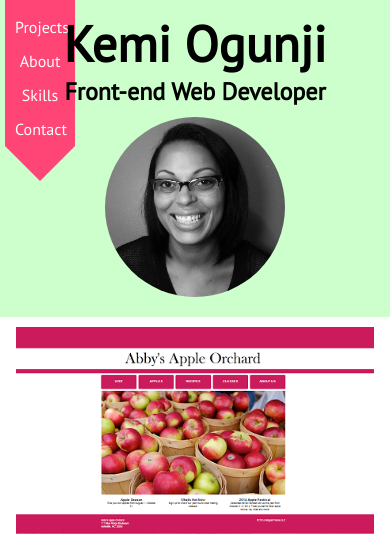
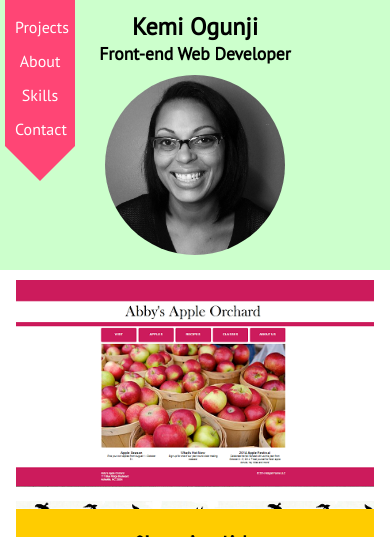
Before and after one commit to kemiwins/portfolio, a PHP site: page / in a window 390 px wide. Shown: the top 537 px of the page. Run offline with PHP 8.4, Linux system fonts and the light colour scheme.

Commit message:
percentage font-size name

```diff
--- a/main.css
+++ b/main.css
@@ -166,14 +166,16 @@ h3 {
 	h1 {
 		margin: -170px auto 0 auto;
 		padding: 0;
+		font-size: 150%;
 	}
 	h2 {
 		margin: 0;
 		padding: 0;
+		font-size: 110%;
 	}
 	#bio_photo img {
 		margin-top: 10px;
-		margin-bottom: -10px;
+		margin-bottom: -15px;
 		width: 180px;
 		height: 180px;
 	}
```
